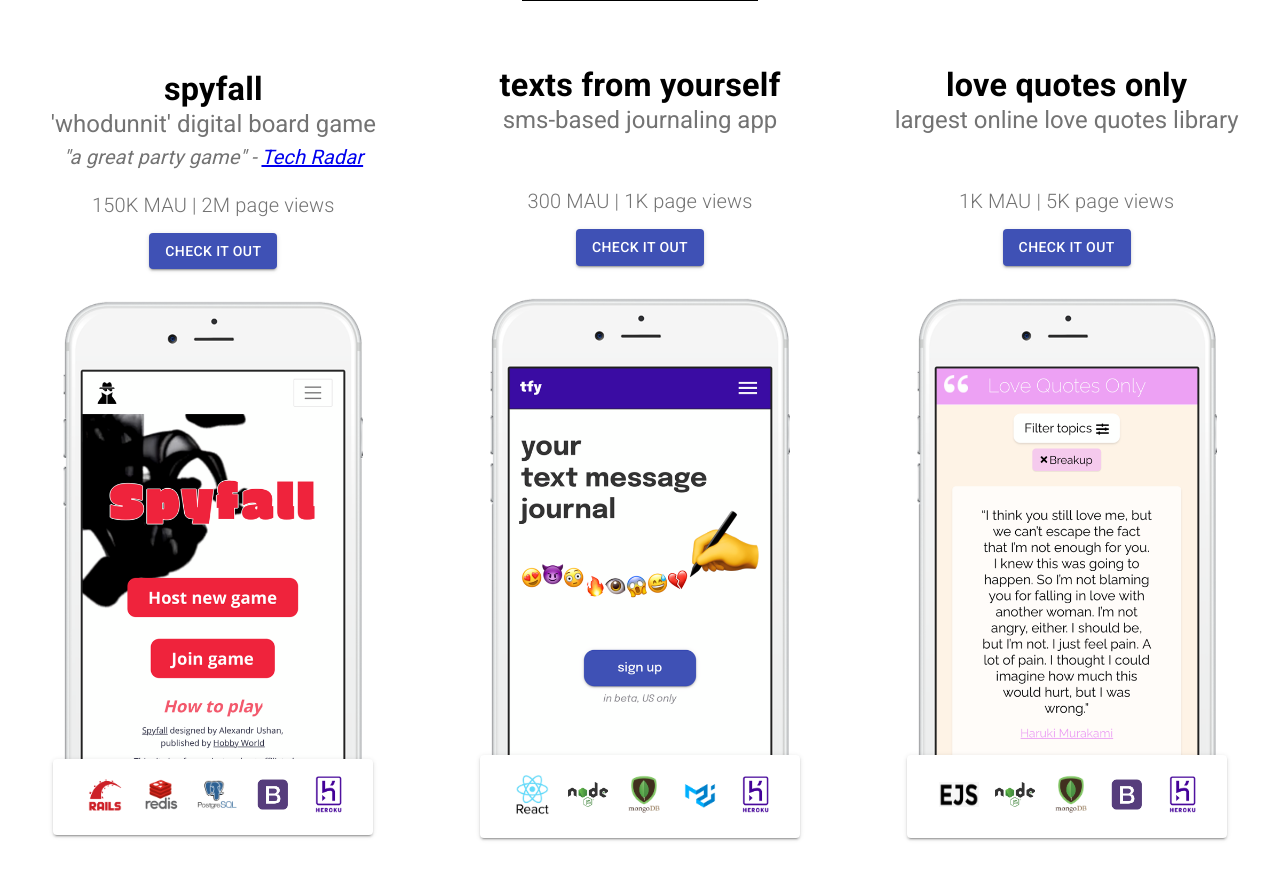
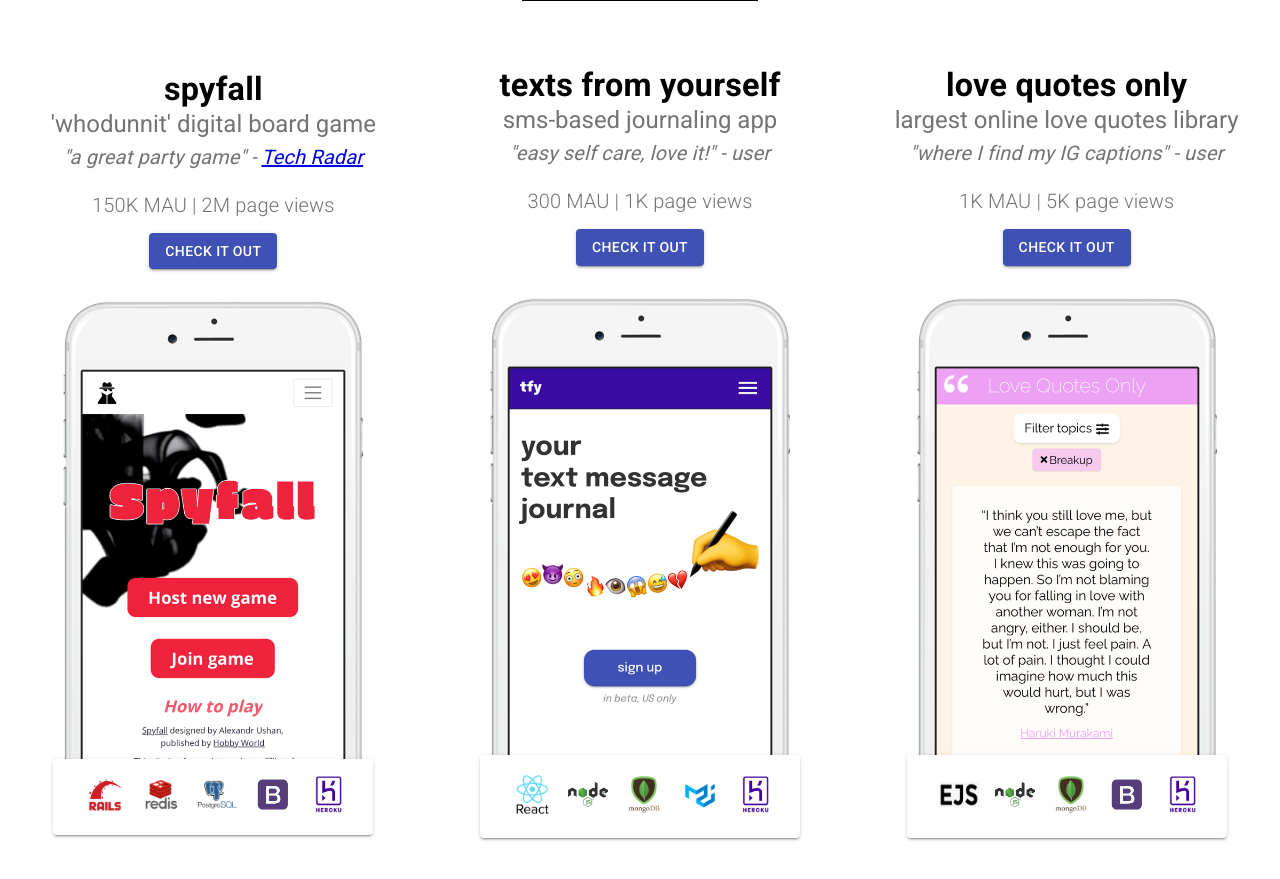
Before and after one commit to brianwatroba/dev-portfolio, a React (Create React App) app: page / in a window 1280 px wide. Shown: the part 1620-2499 px from the top of the page. Built offline with nearby package versions, Linux system fonts and the light colour scheme.

Commit message:
added testimonials

```diff
--- a/src/Components/AppExample.js
+++ b/src/Components/AppExample.js
@@ -77,10 +77,8 @@ const AppExample = (props) => {
         <Grid item>
           <Typography variant="h6" className={classes.subtitleTwo}>
             {subtitleTwo}
-            {subtitleTwoLinkText ? (
+            {subtitleTwoLinkText && (
               <a href={subtitleTwoLinkHref}>{subtitleTwoLinkText}</a>
-            ) : (
-              <div className={classes.blankText}>blank</div>
             )}
           </Typography>
         </Grid>
--- a/src/Sections/WhatIBuild.js
+++ b/src/Sections/WhatIBuild.js
@@ -113,7 +113,8 @@ const WhatIBuild = () => {
           <AppExample
             title={'texts from yourself'}
             subtitleOne={'sms-based journaling app'}
-            subtitleTwo={' '}
+            subtitleTwo={`"easy self care, love it!" - `}
+            subtitleTwoLinkText={'user'}
             stats={'300 MAU | 1K page views'}
             buttonLink={'https://www.textsfromyourself.app'}
             phoneImage={tfyPhone}
@@ -128,7 +129,8 @@ const WhatIBuild = () => {
           <AppExample
             title={'love quotes only'}
             subtitleOne={'largest online love quotes library'}
-            subtitleTwo={' '}
+            subtitleTwo={`"where I find my IG captions" - `}
+            subtitleTwoLinkText={'user'}
             stats={'1K MAU | 5K page views'}
             buttonLink={'https://www.lovequotesonly.com'}
             phoneImage={loveQuotesPhone}
```
Also changed, not shown: 1 other file (tests, documents, lock files or other folders).
